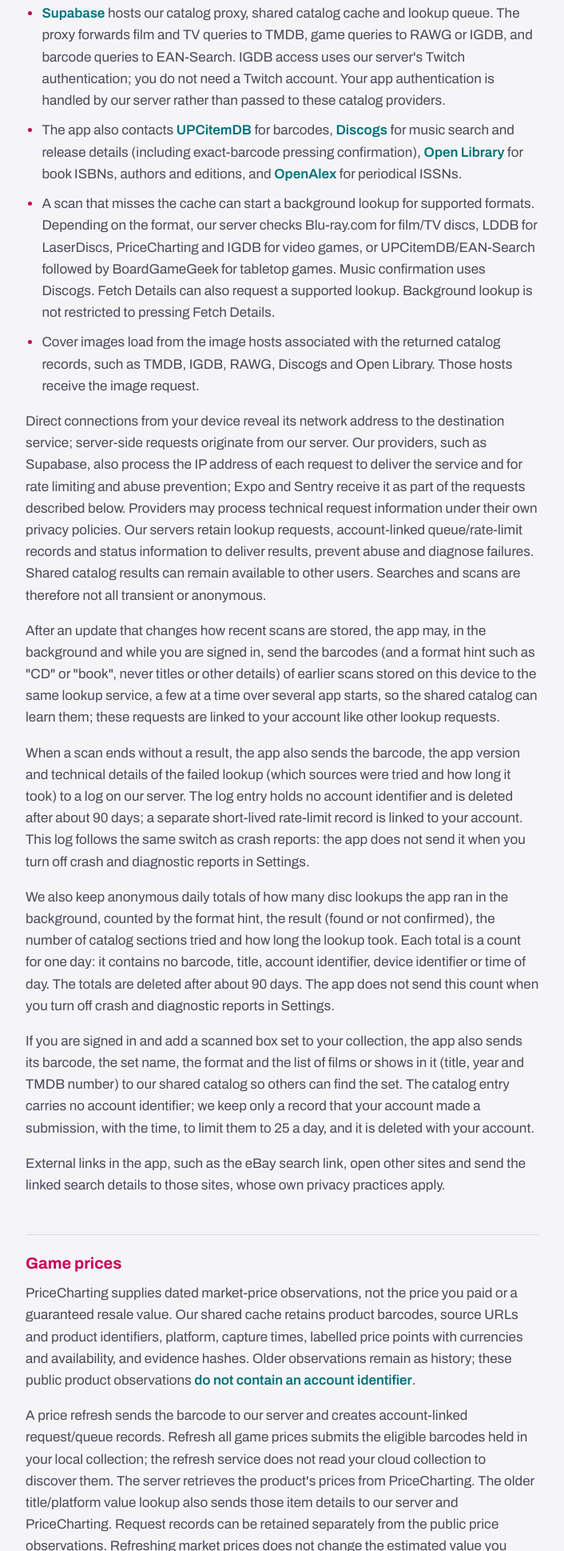
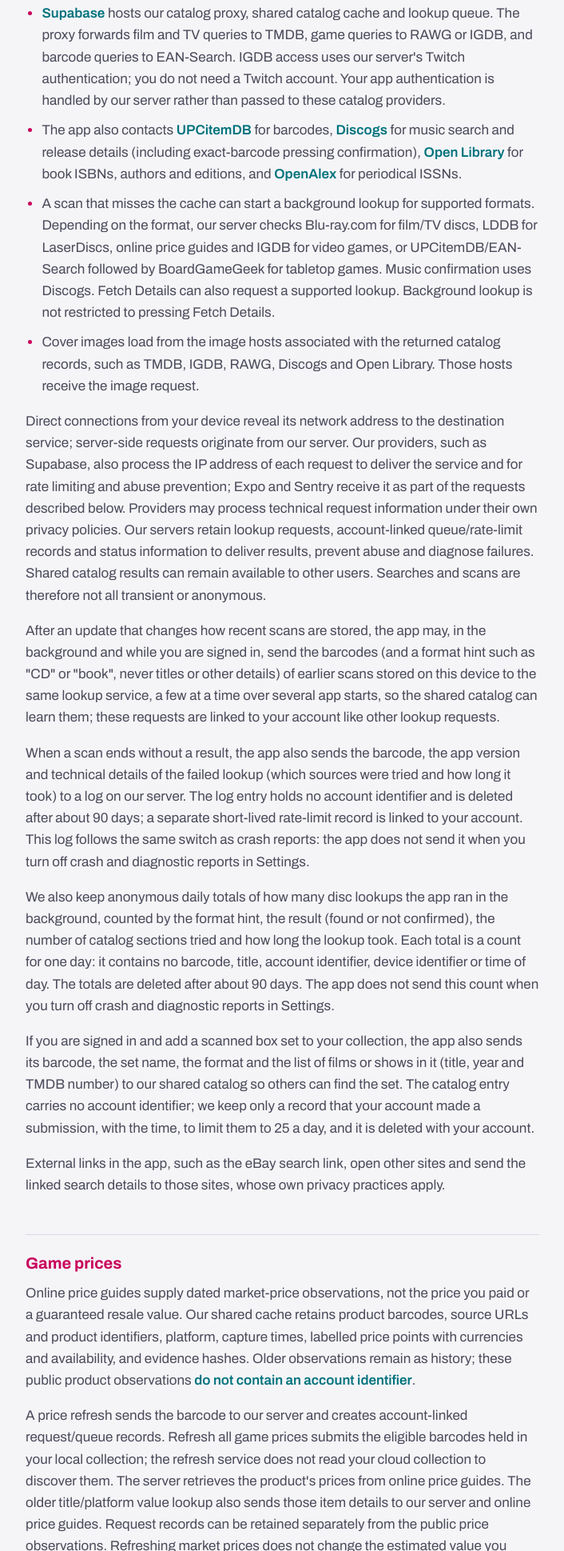
Before and after one commit to Vault-Media/vault-media.github.io, a plain HTML site: page privacy.html in a window 1280 px wide. Shown: the part 2263-4202 px from the top of the page at 80% size, without its empty margins (388-1094 px from the left). Drawn offline with Linux system fonts and the light colour scheme.

Commit message:
Terms: credit the 2010 upcdatabase.com snapshot (CC BY-NC-SA 3.0); privacy: say 'online price guides' instead of naming a price source

```diff
--- a/privacy.html
+++ b/privacy.html
@@ -63,7 +63,7 @@
         <ul>
           <li><strong>Supabase</strong> hosts our catalog proxy, shared catalog cache and lookup queue. The proxy forwards film and TV queries to TMDB, game queries to RAWG or IGDB, and barcode queries to EAN-Search. IGDB access uses our server's Twitch authentication; you do not need a Twitch account. Your app authentication is handled by our server rather than passed to these catalog providers.</li>
           <li>The app also contacts <strong>UPCitemDB</strong> for barcodes, <strong>Discogs</strong> for music search and release details (including exact-barcode pressing confirmation), <strong>Open Library</strong> for book ISBNs, authors and editions, and <strong>OpenAlex</strong> for periodical ISSNs.</li>
-          <li>A scan that misses the cache can start a background lookup for supported formats. Depending on the format, our server checks Blu-ray.com for film/TV discs, LDDB for LaserDiscs, PriceCharting and IGDB for video games, or UPCitemDB/EAN-Search followed by BoardGameGeek for tabletop games. Music confirmation uses Discogs. Fetch Details can also request a supported lookup. Background lookup is not restricted to pressing Fetch Details.</li>
+          <li>A scan that misses the cache can start a background lookup for supported formats. Depending on the format, our server checks Blu-ray.com for film/TV discs, LDDB for LaserDiscs, online price guides and IGDB for video games, or UPCitemDB/EAN-Search followed by BoardGameGeek for tabletop games. Music confirmation uses Discogs. Fetch Details can also request a supported lookup. Background lookup is not restricted to pressing Fetch Details.</li>
           <li>Cover images load from the image hosts associated with the returned catalog records, such as TMDB, IGDB, RAWG, Discogs and Open Library. Those hosts receive the image request.</li>
         </ul>
         <p>Direct connections from your device reveal its network address to the destination service; server-side requests originate from our server. Our providers, such as Supabase, also process the IP address of each request to deliver the service and for rate limiting and abuse prevention; Expo and Sentry receive it as part of the requests described below. Providers may process technical request information under their own privacy policies. Our servers retain lookup requests, account-linked queue/rate-limit records and status information to deliver results, prevent abuse and diagnose failures. Shared catalog results can remain available to other users. Searches and scans are therefore not all transient or anonymous.</p>
@@ -74,8 +74,8 @@
         <p>External links in the app, such as the eBay search link, open other sites and send the linked search details to those sites, whose own privacy practices apply.</p>
 
         <h2 id="privacy-prices">Game prices</h2>
-        <p>PriceCharting supplies dated market-price observations, not the price you paid or a guaranteed resale value. Our shared cache retains product barcodes, source URLs and product identifiers, platform, capture times, labelled price points with currencies and availability, and evidence hashes. Older observations remain as history; these public product observations <strong>do not contain an account identifier</strong>.</p>
-        <p>A price refresh sends the barcode to our server and creates account-linked request/queue records. Refresh all game prices submits the eligible barcodes held in your local collection; the refresh service does not read your cloud collection to discover them. The server retrieves the product's prices from PriceCharting. The older title/platform value lookup also sends those item details to our server and PriceCharting. Request records can be retained separately from the public price observations. Refreshing market prices does not change the estimated value you entered.</p>
+        <p>Online price guides supply dated market-price observations, not the price you paid or a guaranteed resale value. Our shared cache retains product barcodes, source URLs and product identifiers, platform, capture times, labelled price points with currencies and availability, and evidence hashes. Older observations remain as history; these public product observations <strong>do not contain an account identifier</strong>.</p>
+        <p>A price refresh sends the barcode to our server and creates account-linked request/queue records. Refresh all game prices submits the eligible barcodes held in your local collection; the refresh service does not read your cloud collection to discover them. The server retrieves the product's prices from online price guides. The older title/platform value lookup also sends those item details to our server and online price guides. Request records can be retained separately from the public price observations. Refreshing market prices does not change the estimated value you entered.</p>
 
         <h2 id="privacy-diagnostics">Images, feedback and diagnostics</h2>
         <p>When image identification is used, our Supabase function sends the selected cover image or image URL to Google Cloud Vision for recognition. The app requires sign-in for this feature. It does not upload your photo library. Recognition requests are processed for the lookup; this feature does not create a collection-photo archive on our server.</p>
```
Also changed, not shown: terms.html (+1 -0 lines).
